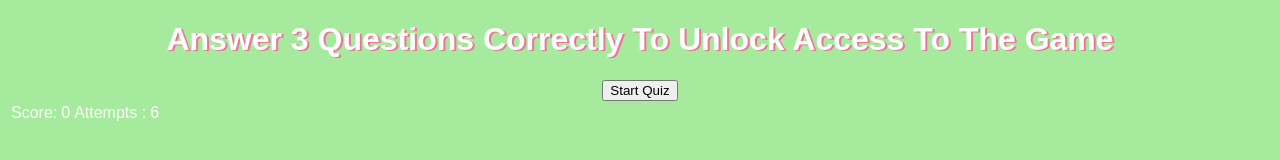
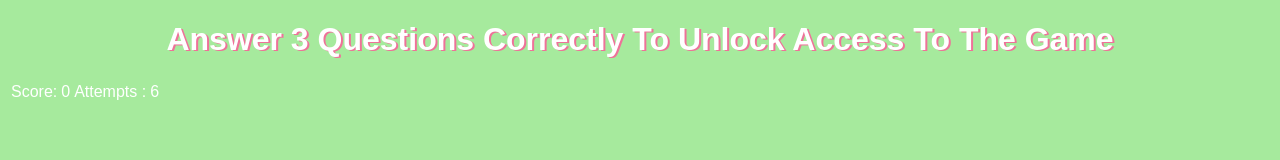
Before and after one commit to Julia-Karpa/SnakeGame, a plain HTML site: page quiz.html in a window 1280 px wide. Drawn offline with Linux system fonts and the light colour scheme.

Commit message:
no button

```diff
--- a/quiz.html
+++ b/quiz.html
@@ -12,7 +12,7 @@
   <body>
 
     <h1>Answer 3 Questions Correctly To Unlock Access To The Game</h1>
-    <button id="button" onclick="startNewGame()">Start Quiz</button>
+
 <table>
   <tr>
     <td>Score:</td>
```
